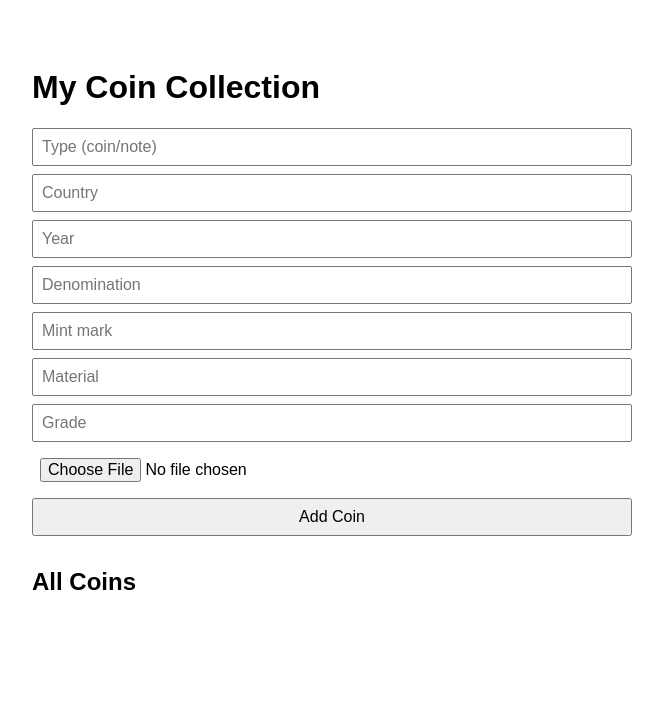
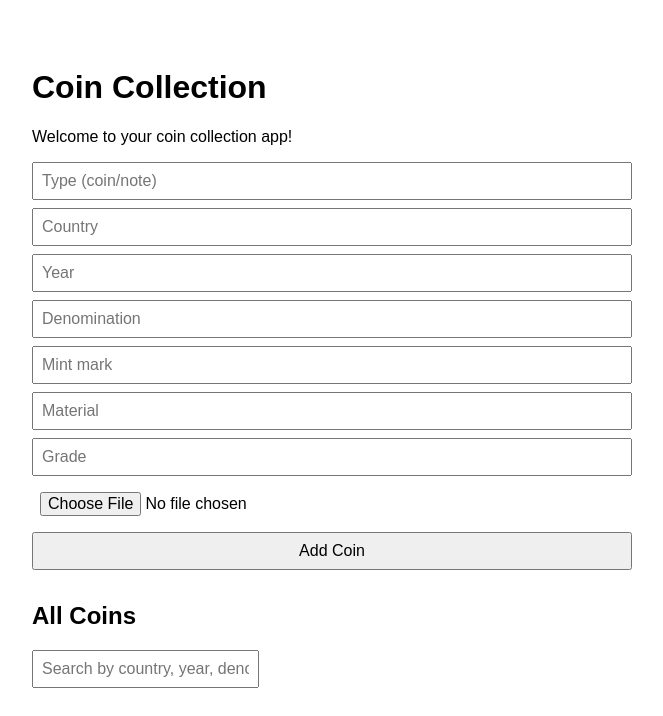
Before and after one commit to Forz70043/coin-pwa, a website: page public/index.html in a window 1280 px wide. Shown: the whole page, without its empty margins (308-971 px from the left). Drawn offline with Linux system fonts and the light colour scheme; no server answers.

Commit message:
Update index

```diff
--- a/public/index.html
+++ b/public/index.html
@@ -9,8 +9,8 @@
     <title>My Coin Collection</title>
   </head>
   <body>
-  <h1>My Coin Collection</h1>
-
+    <h1>Coin Collection</h1>
+    <p>Welcome to your coin collection app!</p>
     <form id="coin-form" enctype="multipart/form-data">
       <input type="text" name="type" placeholder="Type (coin/note)" required />
       <input type="text" name="country" placeholder="Country" required />
@@ -24,6 +24,7 @@
     </form>
 
     <h2>All Coins</h2>
+    <input type="text" id="searchInput" placeholder="Search by country, year, denomination..." />
     <ul id="coin-list"></ul>
 
     <script src="app.js"></script>
```
Lines whose indentation alone changed are shown as unchanged.
